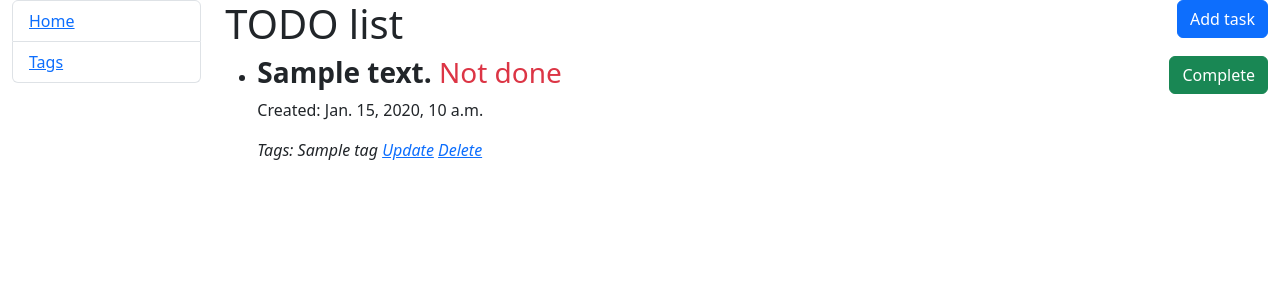
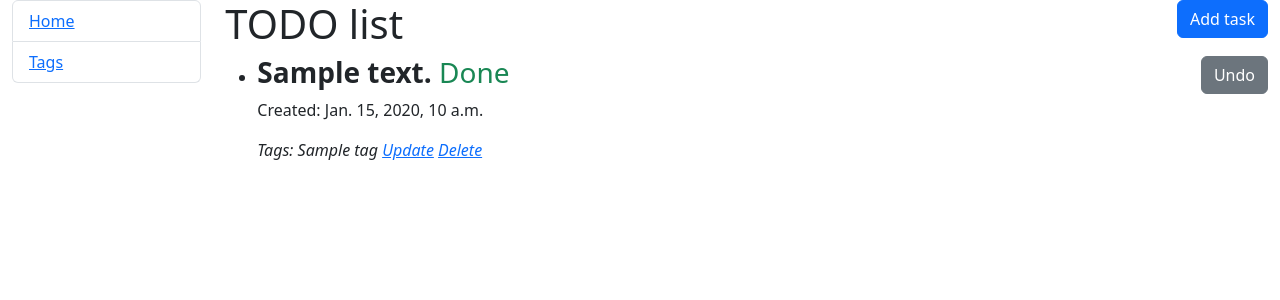
Before and after one commit to molodsh1y1/Todo-list, a Django app: page / in a window 1280 px wide. Shown: the top 300 px of the page. Run offline with Django 4.2, Linux system fonts and the light colour scheme; tables that the repository leaves empty hold one stand-in row (values such as "Sample post").

Commit message:
Added buttons to toggle task status

```diff
--- a/templates/todo_list/index.html
+++ b/templates/todo_list/index.html
@@ -9,11 +9,11 @@
           <h3>
             <strong>{{ task.content }}</strong>
             {% if task.is_done %}
+              <span class="text-success">Done</span>
+              <a href="{% url 'todo:toggle-task-status' pk=task.id %}" class="btn btn-secondary float-end">Undo</a>
+            {% else %}
               <span class="text-danger">Not done</span>
-              <a href="" class="btn btn-success float-end">Complete</a>
-            {% else %}
-              <span class="text-success">Done</span>
-              <a href="" class="btn btn-secondary float-end">Undo</a>
+              <a href="{% url 'todo:toggle-task-status' pk=task.id %}" class="btn btn-success float-end">Complete</a>
             {% endif %}
           </h3>
           <p>
@@ -27,8 +27,8 @@
               Tags:
               {% for tag in task.tags.all %}
                 {{ tag.name }}{% if not forloop.last %}, {% endif %}
-								<a href="{% url 'todo:tag-update' pk=tag.id %}">Update</a>
-								<a href="{% url 'todo:tag-delete' pk=tag.id %}">Delete</a>
+                <a href="{% url 'todo:tag-update' pk=tag.id %}">Update</a>
+                <a href="{% url 'todo:tag-delete' pk=tag.id %}">Delete</a>
               {% endfor %}
             </i>
           </p>
--- a/todo_list/urls.py
+++ b/todo_list/urls.py
@@ -1,5 +1,12 @@
 from django.urls import path
-from .views import index, TagListView, TaskCreateView, TagUpdateView, TagDeleteView
+from .views import (
+    index,
+    TagListView,
+    TaskCreateView,
+    TagUpdateView,
+    TagDeleteView,
+    ToggleTaskStatusView
+)
 
 
 app_name = "todo"
@@ -11,4 +18,5 @@ urlpatterns = [
     path("tags/<int:pk>/update/", TagUpdateView.as_view(), name="tag-update"),
     path("tags/<int:pk>/delete/", TagDeleteView.as_view(), name="tag-delete"),
     path("tasks/create/", TaskCreateView.as_view(), name="task-create"),
+    path('tasks/<int:pk>/toggle/', ToggleTaskStatusView.as_view(), name='toggle-task-status'),
 ]
--- a/todo_list/views.py
+++ b/todo_list/views.py
@@ -1,7 +1,7 @@
 import datetime
 from datetime import datetime
 from django.http import HttpRequest, HttpResponse
-from django.shortcuts import render
+from django.shortcuts import render, get_object_or_404, redirect
 from django.urls import reverse_lazy
 from django.views import generic
 from .forms import TaskForm, TagForm
@@ -48,3 +48,11 @@ class TagUpdateView(generic.UpdateView):
 class TagDeleteView(generic.DeleteView):
     model = Tag
     success_url = reverse_lazy("todo:tag-list")
+
+
+class ToggleTaskStatusView(generic.View):
+    def get(self, request, pk):
+        task = get_object_or_404(Task, pk=pk)
+        task.is_done = not task.is_done
+        task.save()
+        return redirect('todo:index')
```
